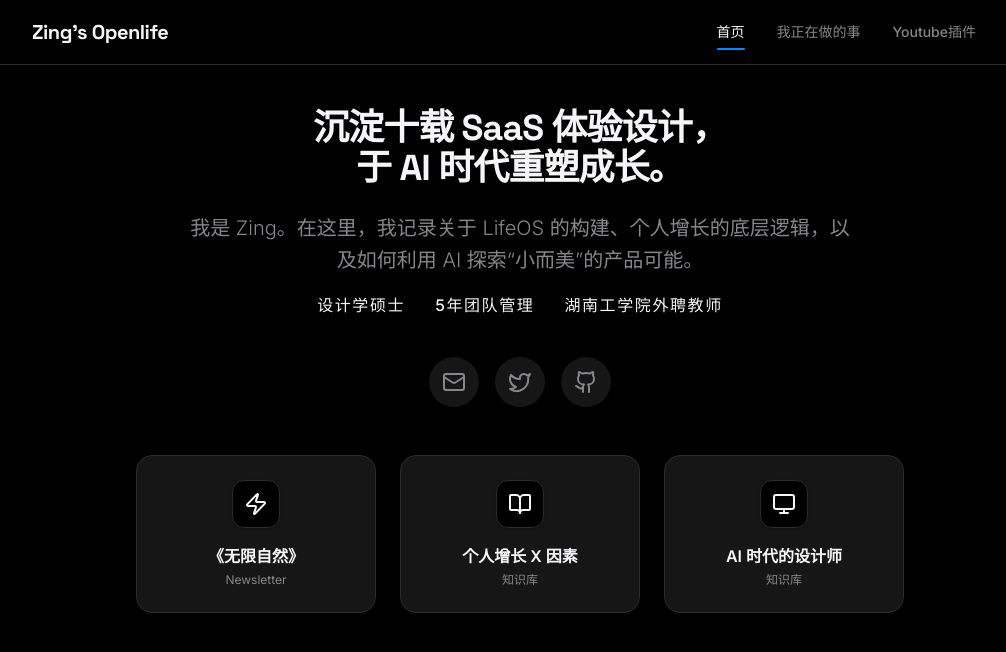
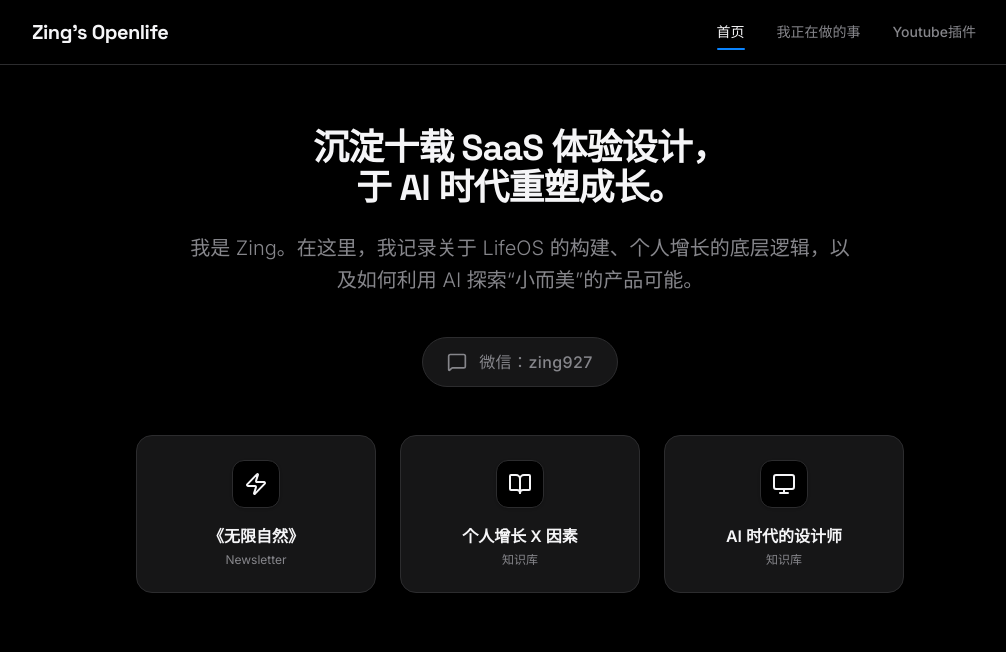
Before and after one commit to zing927/myblog20260430, a React (Vite) app: page / in a window 1280 px wide. Shown: the top 652 px of the page, without its empty margins (120-1126 px from the left). Built offline with nearby package versions, Linux system fonts and the light colour scheme; a web font is replaced by a local one.

Commit message:
feat: Add MessageSquare icon and update home page text
Introduces the `MessageSquare` icon from lucide-react. Also, adjusts the home page's introductory paragraph to be more concise and removes redundant social links from the main hero section.

```diff
--- a/src/App.tsx
+++ b/src/App.tsx
@@ -6,9 +6,6 @@
 import { useState } from 'react';
 import { motion, AnimatePresence } from 'motion/react';
 import {
-  Github,
-  Mail,
-  Twitter,
   ArrowRight,
   Monitor,
   BookOpen,
@@ -19,7 +16,8 @@ import {
   FileText,
   DollarSign,
   PlayCircle,
-  Check
+  Check,
+  MessageSquare
 } from 'lucide-react';
 
 // --- Components ---
@@ -34,36 +32,24 @@ const Home = () => (
     <h2 className="text-3xl md:text-4xl font-bold mb-6 text-custom-primary font-display tracking-tight">
       沉淀十载 SaaS 体验设计，<br/>于 AI 时代重塑成长。
     </h2>
-    <p className="text-lg md:text-xl text-custom-secondary mb-4 max-w-2xl leading-relaxed font-light">
+    <p className="text-lg md:text-xl text-custom-secondary mb-10 max-w-2xl leading-relaxed font-light">
       我是 Zing。在这里，我记录关于 LifeOS 的构建、个人增长的底层逻辑，以及如何利用 AI 探索“小而美”的产品可能。
-    </p>
-    <p className="text-sm md:text-base text-custom-secondary/40 mb-10 font-medium tracking-widest flex items-center gap-3">
-      <span>设计学硕士</span>
-      <span className="w-1.5 h-1.5 rounded-full bg-accent/20"></span>
-      <span>5年团队管理</span>
-      <span className="w-1.5 h-1.5 rounded-full bg-accent/20"></span>
-      <span>湖南工学院外聘教师</span>
     </p>
 
     <div className="flex flex-wrap justify-center gap-4 mb-12">
-      {[
-        { icon: <Mail size={24} />, href: "mailto:zhengjing927@gmail.com" },
-        { icon: <Twitter size={24} />, href: "https://twitter.com" },
-        { icon: <Github size={24} />, href: "https://github.com" }
-      ].map((social, i) => (
-        <a key={i} href={social.href} className="p-3 rounded-full bg-custom-secondary hover:bg-custom-primary border border-transparent hover:border-custom transition-all text-custom-secondary hover:text-custom-primary">
-          {social.icon}
-        </a>
-      ))}
+      <div className="flex items-center gap-3 px-6 py-3 rounded-full bg-custom-secondary border border-custom text-custom-secondary hover:text-custom-primary transition-all">
+        <MessageSquare size={20} />
+        <span className="font-medium tracking-wide">微信：zing927</span>
+      </div>
     </div>
 
     <div className="grid grid-cols-1 md:grid-cols-3 gap-6 w-full max-w-3xl">
       {[
-        { label: "《无限自然》", type: "Newsletter", icon: <Zap size={24} /> },
-        { label: "个人增长 X 因素", type: "知识库", icon: <BookOpen size={24} /> },
-        { label: "AI 时代的设计师", type: "知识库", icon: <Monitor size={24} /> }
+        { label: "《无限自然》", type: "Newsletter", icon: <Zap size={24} />, href: "https://quaily.com/zing927" },
+        { label: "个人增长 X 因素", type: "知识库", icon: <BookOpen size={24} />, href: "https://flowus.cn/share/aa202f8a-14a7-4429-a5a8-2b459a4de181?code=U4N4HU" },
+        { label: "AI 时代的设计师", type: "知识库", icon: <Monitor size={24} />, href: "https://flowus.cn/zing/share/614d3b88-98e4-476a-9282-44500b47ea9f?code=U4N4HU" }
       ].map((link, i) => (
-        <a key={i} href="#" className="flex flex-col items-center p-6 rounded-2xl bg-custom-secondary hover:bg-custom-primary hover:shadow-2xl transition-all border border-custom group">
+        <a key={i} href={link.href} target="_blank" rel="noreferrer" className="flex flex-col items-center p-6 rounded-2xl bg-custom-secondary hover:bg-custom-primary hover:shadow-2xl transition-all border border-custom group">
           <div className="w-12 h-12 rounded-xl flex items-center justify-center mb-4 group-hover:scale-110 transition-transform bg-custom-primary text-custom-primary border border-custom shadow-sm">
             {link.icon}
           </div>
@@ -82,21 +68,24 @@ const WhatImDoing = () => {
       title: "Newsletter《无限自然》",
       icon: <Zap size={22} />,
       desc: "分享最近 7 天值得分享的内容，关注个人成长、产品设计、AI 提效、商业。",
-      meta: "目前 61 期，阅读量 50 万+"
+      meta: "目前 61 期，阅读量 50 万+",
+      href: "https://quaily.com/zing927"
     },
     {
       id: 2,
       title: "知识库《AI 时代的 Designer》",
       icon: <Monitor size={22} />,
       desc: "AI 时代 product、设计、开发岗位能力压缩，设计师该如何成为 'product owner'，分享实践经验。",
-      meta: "公开分享我的转变与经验"
+      meta: "公开分享我的转变与经验",
+      href: "https://flowus.cn/zing/share/614d3b88-98e4-476a-9282-44500b47ea9f?code=U4N4HU"
     },
     {
       id: 3,
       title: "知识库《探索个人增长的 X 因素》",
       icon: <BookOpen size={22} />,
       desc: "分享优质信息源、精读内容、学习资源、工具。专注个人能力的复利增长。",
-      meta: "目前已有 40+ 付费订阅"
+      meta: "目前已有 40+ 付费订阅",
+      href: "https://flowus.cn/share/aa202f8a-14a7-4429-a5a8-2b459a4de181?code=U4N4HU"
     },
     {
       id: 4,
@@ -122,7 +111,8 @@ const WhatImDoing = () => {
             initial={{ opacity: 0, x: -20 }}
             animate={{ opacity: 1, x: 0 }}
             transition={{ delay: index * 0.1 }}
-            className="flex gap-6 items-start p-8 rounded-3xl bg-custom-secondary border border-custom transition-all duration-300 hover:shadow-soft group"
+            className={`flex gap-6 items-start p-8 rounded-3xl bg-custom-secondary border border-custom transition-all duration-300 hover:shadow-soft group ${item.href ? 'cursor-pointer hover:border-accent/40' : ''}`}
+            onClick={() => item.href && window.open(item.href, '_blank')}
           >
             <div className="p-4 rounded-2xl bg-custom-primary shadow-sm flex-shrink-0 border border-custom text-custom-secondary group-hover:text-custom-primary transition-colors">
               {item.icon}
```
